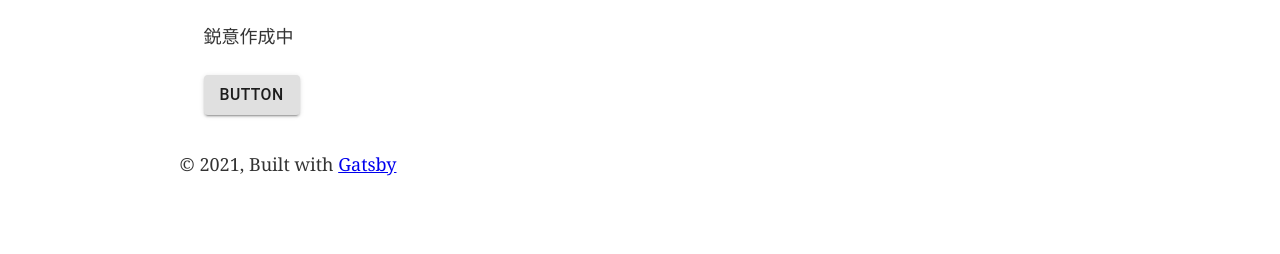
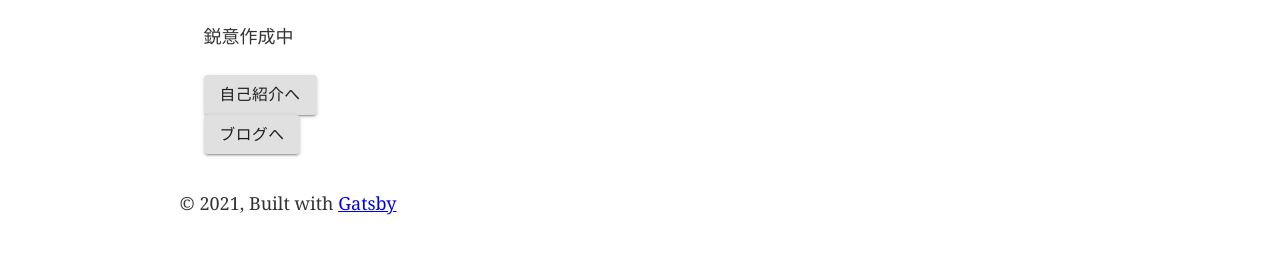
Before and after one commit to kazu914/kazu914.github.io, a Gatsby site: page / in a window 1280 px wide. Shown: the part 100-354 px from the top of the page. Built offline with nearby package versions, Linux system fonts and the light colour scheme; Gatsby itself is replaced by a stand-in of ours.

Commit message:
:sparkles: (index) add links to about and blogs

```diff
--- a/src/pages/index.tsx
+++ b/src/pages/index.tsx
@@ -5,13 +5,20 @@ import Button from "@material-ui/core/Button"
 
 import Layout from "../components/layout"
 import SEO from "../components/seo"
+import { Link } from "gatsby"
 
 const IndexPage = (): JSX.Element => (
   <Layout>
     <Container>
       <SEO title="Home" />
       <p>鋭意作成中</p>
-      <Button variant="contained">button</Button>
+      <Link to="about" style={{ textDecoration: "none" }}>
+        <Button variant="contained">自己紹介へ</Button>
+      </Link>
+      <br />
+      <Link to="blogs" style={{ textDecoration: "none" }}>
+        <Button variant="contained">ブログへ</Button>
+      </Link>
     </Container>
   </Layout>
 )
```
